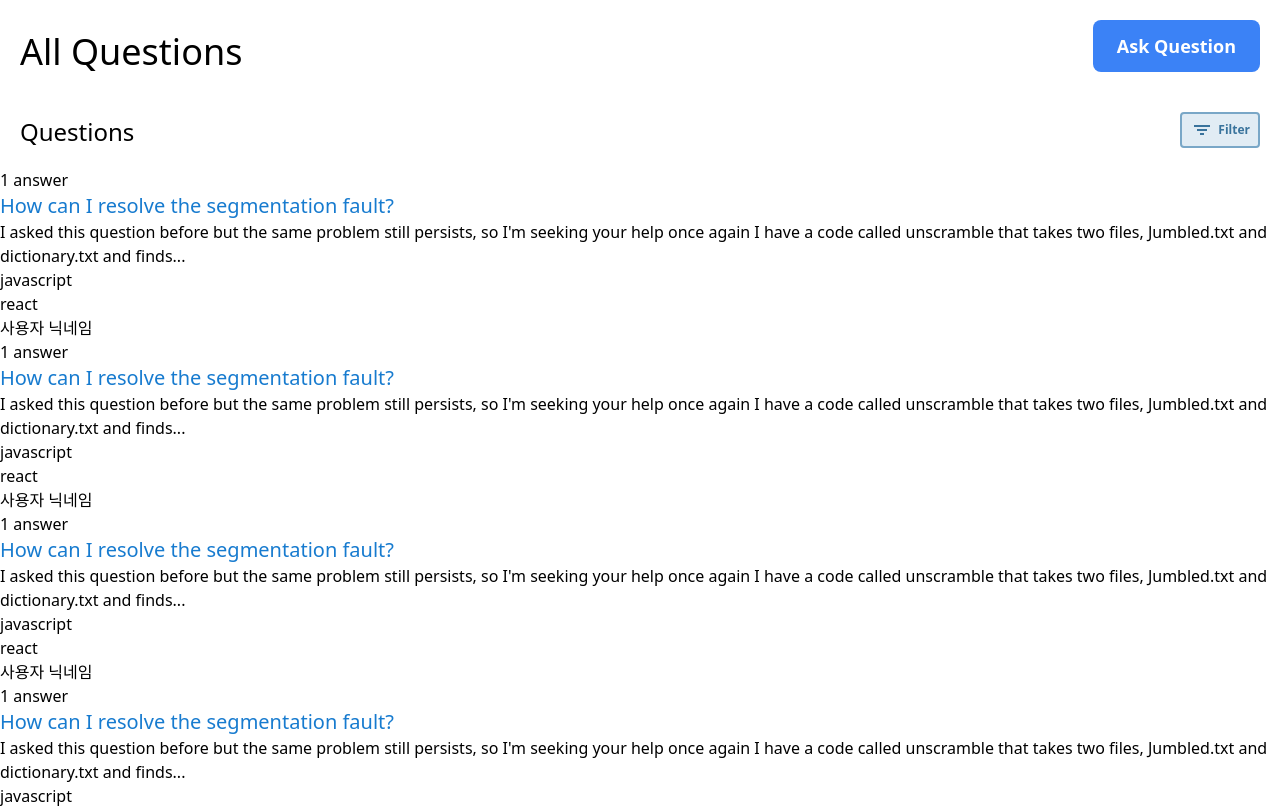
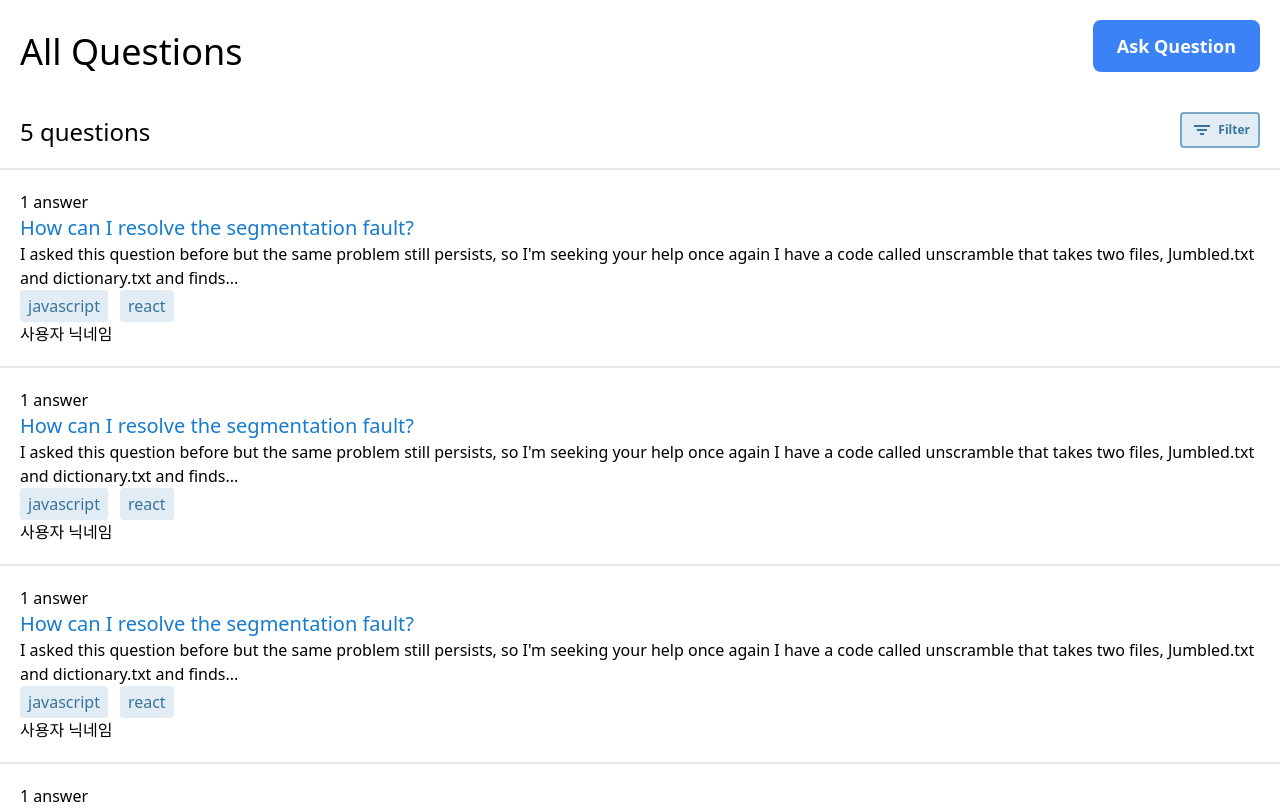
Before and after one commit to codestates-seb/seb42_pre_037, a React (Create React App) app in the folder client/: page / in a window 1280 px wide. Shown: the top 808 px of the page. Built offline with nearby package versions, Linux system fonts and the light colour scheme.

Commit message:
style: Question 페이지 style 수정

```diff
--- /dev/null
+++ b/client/src/Components/QuestionList.js
@@ -0,0 +1,30 @@
+function QuestionList({ questions }) {
+  return (
+    <div>
+      <ul>
+        {questions.map(question => (
+          <li className="border-b-2 p-5" id={question.questionId}>
+            <div>{question.count_answer} answer</div>
+
+            <div>
+              <h3 className="h3-blue">{question.title}</h3>
+              <p>{question.content}</p>
+            </div>
+
+            <div>
+              <ul className="flex space-x-3">
+                {question.tags.map(tag => (
+                  <li className="tag">{tag}</li>
+                ))}
+              </ul>
+
+              <div>{question.displayName}</div>
+            </div>
+          </li>
+        ))}
+      </ul>
+    </div>
+  );
+}
+
+export default QuestionList;
--- a/client/src/Pages/Questions.js
+++ b/client/src/Pages/Questions.js
@@ -3,9 +3,11 @@ import { BiFilter } from 'react-icons/bi';
 
 import Button from '../Components/UI/Button';
 import dummyData from '../dummyData';
+import QuestionList from '../Components/QuestionList';
 
 function Questions() {
-  const [questions] = useState(dummyData);
+  const [questions] = useState(dummyData.data);
+  const [totalQuestion] = useState(dummyData.pageInfo);
   return (
     <>
       <div className="flex items-end justify-between p-5">
@@ -13,8 +15,8 @@ function Questions() {
         <Button size="large">Ask Question</Button>
       </div>
 
-      <div className="flex items-end justify-between p-5">
-        <h3 className="text-2xl">Questions</h3>
+      <div className="flex items-end justify-between p-5 border-b-2">
+        <h3 className="text-2xl">{totalQuestion.totalElements} questions</h3>
         <Button
           color="clear-blue"
           icon={<BiFilter />}
@@ -26,30 +28,7 @@ function Questions() {
       </div>
 
       {/* Question list */}
-      <div>
-        <ul>
-          {questions.map(question => (
-            <li id={question.questionId}>
-              <div>{question.count_answer} answer</div>
-
-              <div>
-                <h3 className="h3-blue">{question.title}</h3>
-                <p>{question.content}</p>
-              </div>
-
-              <div>
-                <ul>
-                  {question.tags.map(tag => (
-                    <li>{tag}</li>
-                  ))}
-                </ul>
-
-                <div>{question.displayName}</div>
-              </div>
-            </li>
-          ))}
-        </ul>
-      </div>
+      <QuestionList questions={questions} />
     </>
   );
 }
--- a/client/src/dummyData.js
+++ b/client/src/dummyData.js
@@ -1,4 +1,5 @@
-const questions = [
+const questions = {
+  data: [
     {
       questionId: 1,
       title: 'How can I resolve the segmentation fault?',
@@ -54,6 +55,13 @@ const questions = [
       displayName: '사용자 닉네임',
       tags: ['javascript', 'react'],
     },
-];
+  ],
+  pageInfo: {
+    page: 1,
+    size: 10,
+    totalElements: 5,
+    totalPages: 1,
+  },
+};
 
 export default questions;
--- a/client/src/index.css
+++ b/client/src/index.css
@@ -6,4 +6,7 @@
   .h3-blue {
     @apply text-xl text-[#177BCF] hover:text-[#289BFE];
   }
+  .tag {
+    @apply bg-[#E1ECF4] text-[#39739C] px-2 py-1 rounded;
+  }
 }
```
Lines whose indentation alone changed are shown as unchanged.
